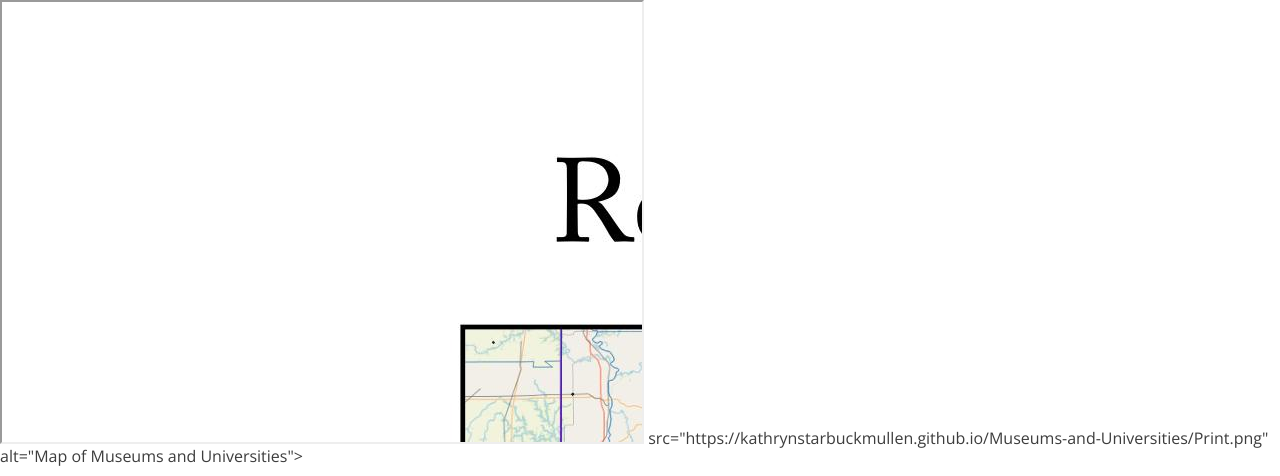
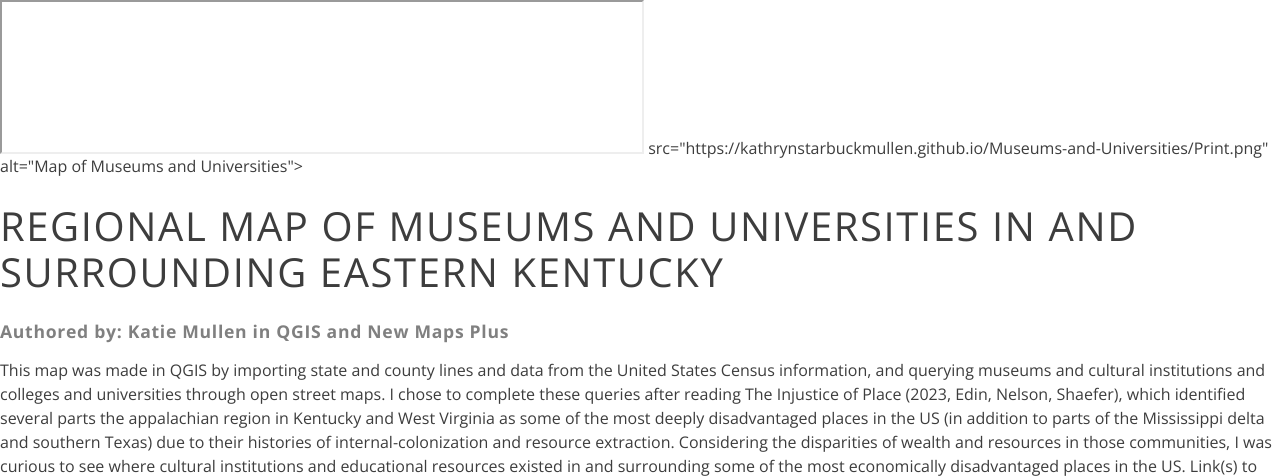
Before and after one commit to kathrynstarbuckmullen/Museums-and-Universities, a plain HTML site: page index.html in a window 1280 px wide. Shown: the top 476 px of the page. Drawn offline with nearby package versions, Linux system fonts and the light colour scheme.

Commit message:
Update index.html

```diff
--- a/index.html
+++ b/index.html
@@ -88,7 +88,7 @@
 </head>
 
 <body>
-	<iframe src="https://kathrynstarbuckmullen.github.io/Museums-and-Universities/Print.png" width="50%" height="440px"></iframe>
+	<iframe src="https://kathrynstarbuckmullen.github.io/Museums-and-Universities/Print.png" width="50%" height="50%"></iframe>
 		src="https://kathrynstarbuckmullen.github.io/Museums-and-Universities/Print.png"
 		alt="Map of Museums and Universities"></a>
 
```
